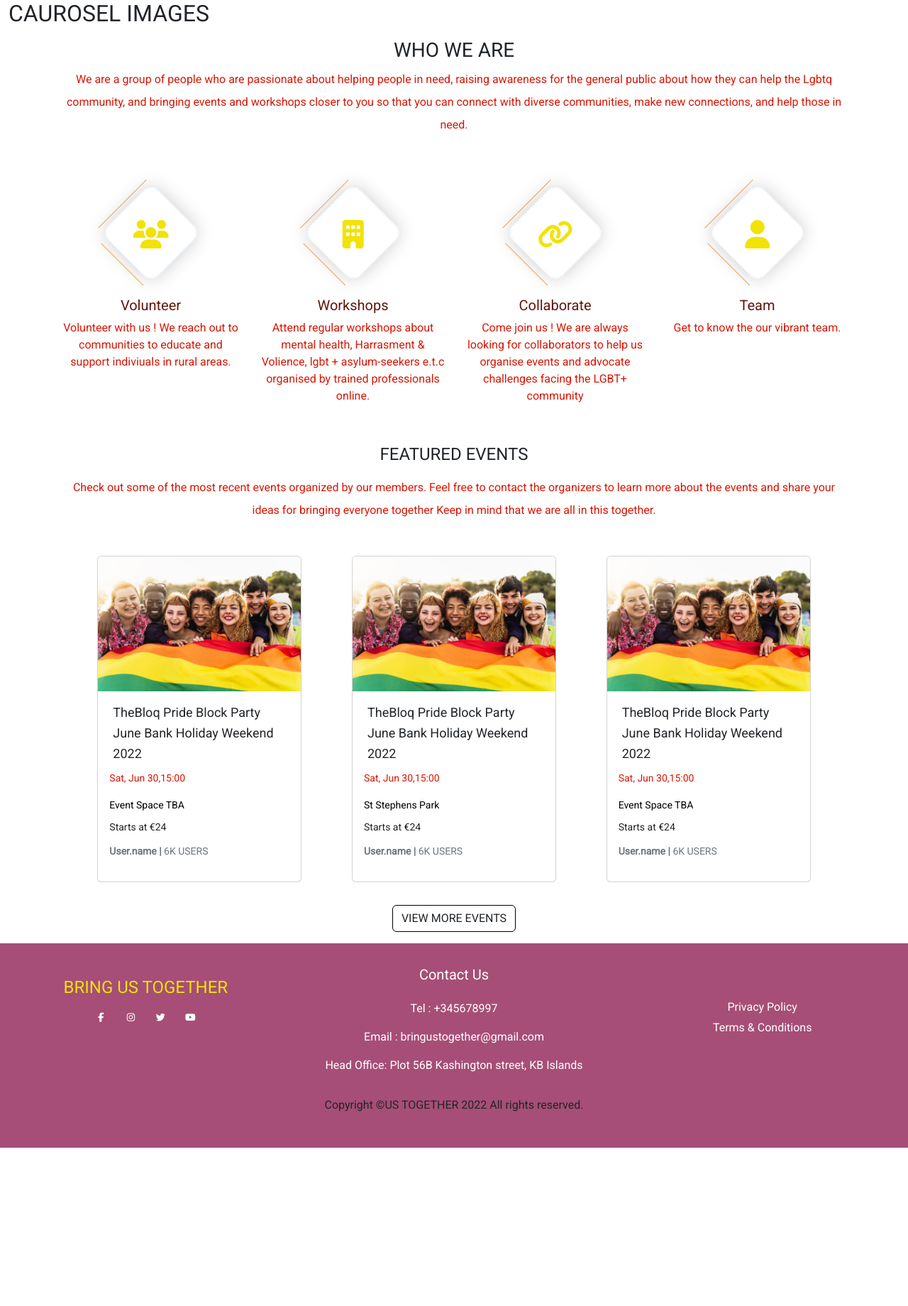
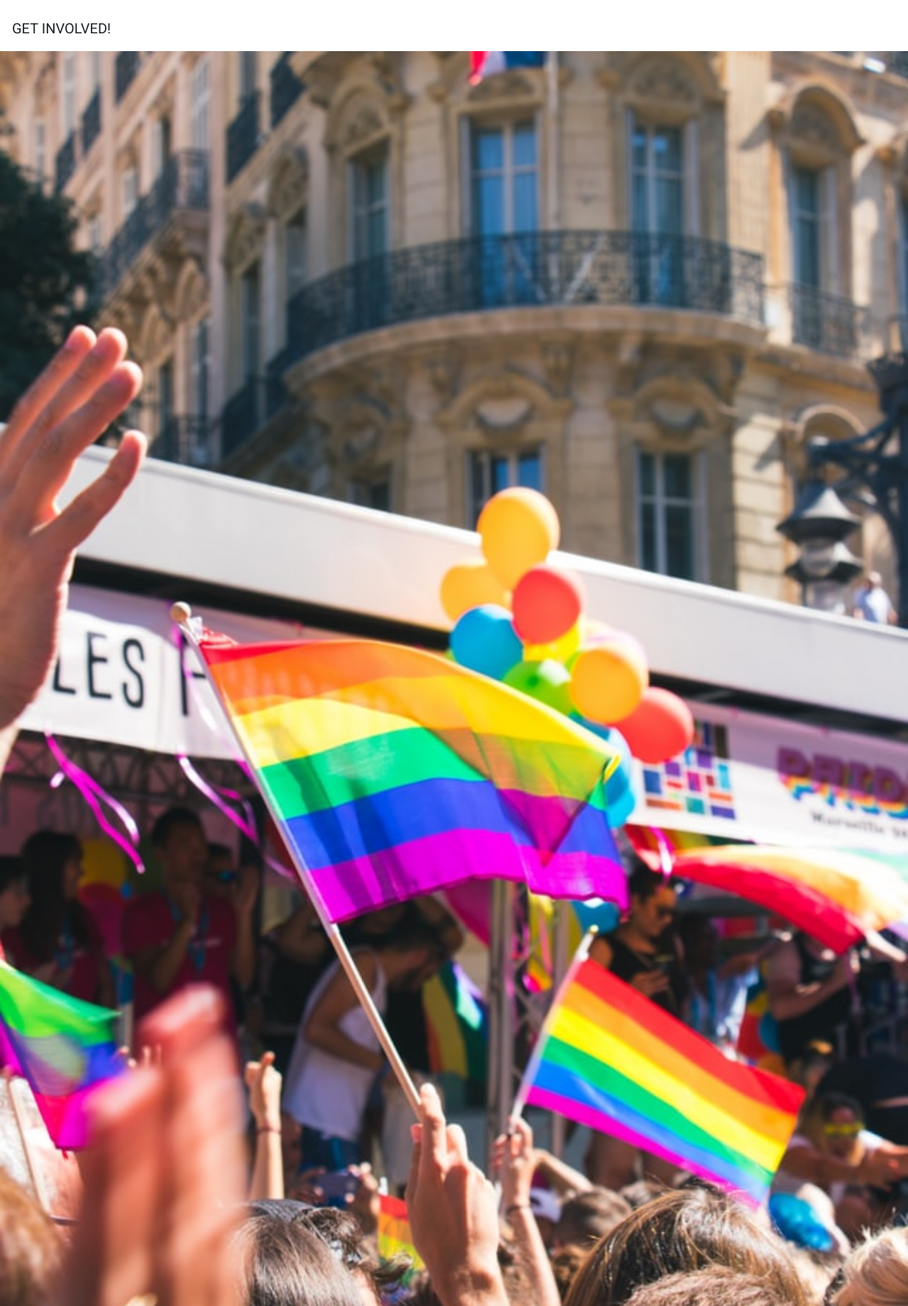
Before and after one commit to xiaoniuniu89/ci-pride-hackathon-team3, a Django app: page / in a window 1280 px wide. Shown: the part 80-1920 px from the top of the page at 71% size. Before the commit the page ends 1697 px from the top, so only its background shows below. Run offline with Django 3.2, Linux system fonts and the light colour scheme; some libraries are stand-ins or nearby versions.

Commit message:
added blank carousel

```diff
--- a/home/templates/home/index.html
+++ b/home/templates/home/index.html
@@ -4,14 +4,35 @@
 <link rel='stylesheet' href="{% static 'home/css/landing.css' %}" />
 {% endblock extra_css %}
 {% block page_header %}
-    <div class="header-container container-fluid">
-        <div class="row ">
-            <div class="col-sm-12 header-image">
-                <h2 class="hero-image-text"> CAUROSEL IMAGES  </h2>
-                </p>
+<div class="container-fluid px-0">
+    <div id="carouselExampleSlidesOnly" class="carousel slide" data-ride="carousel">
+        <div class="carousel-inner">
+            <div class="carousel-content">
+                <div class="carousel-overlay"></div>
+                    <h2 class="callout logo-font"></h2>
+                    <a href="" class="shop-now-button btn btn-lg text-uppercase py-3">Get Involved!</a>
+            </div>
+            <div class="carousel-item active">
+                <div class="d-flex align-items-center justify-content-center min-vh-100">
+                    <img class="d-md-none min-vh-100 min-vw-100" src="{{ MEDIA_URL }}lrg1.jpg" alt="First slide">
+                    <img class="d-none d-md-block min-vh-100 w-100" src="{{ MEDIA_URL }}mob1.jpg" alt="First slide">
+                </div>
+            </div>
+            <div class="carousel-item">
+                <div class="d-flex align-items-center justify-content-center min-vh-100">
+                    <img class="d-md-none min-vh-100 min-vw-100" src="" alt="Second slide">
+                    <img class="d-none d-md-block min-vh-100 w-100" src="" alt="Second slide">
+                </div>
+            </div>
+            <div class="carousel-item">
+                <div class="d-flex align-items-center justify-content-center min-vh-100">
+                    <img class="d-md-none min-vh-100 min-vw-100" src="" alt="Second slide">
+                    <img class="d-none d-md-block min-vh-100 w-100" src="" alt="Third slide">
+                </div>
             </div>
         </div>
     </div>
+</div>
 {% endblock %}
 <h1>okijodjkwpk[pl]p</h1>
 
```
Also changed, not shown: media/lrg1.jpg (added), media/mob1.jpg (added).
